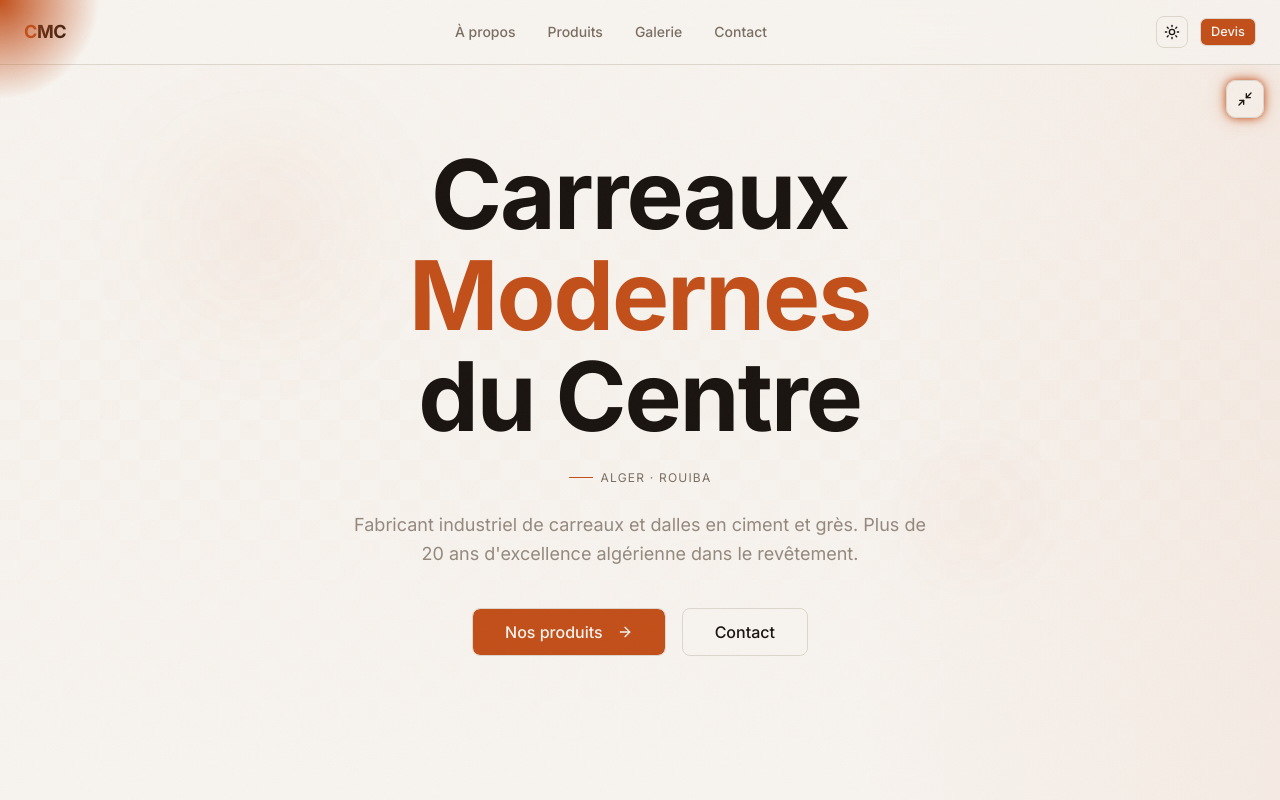
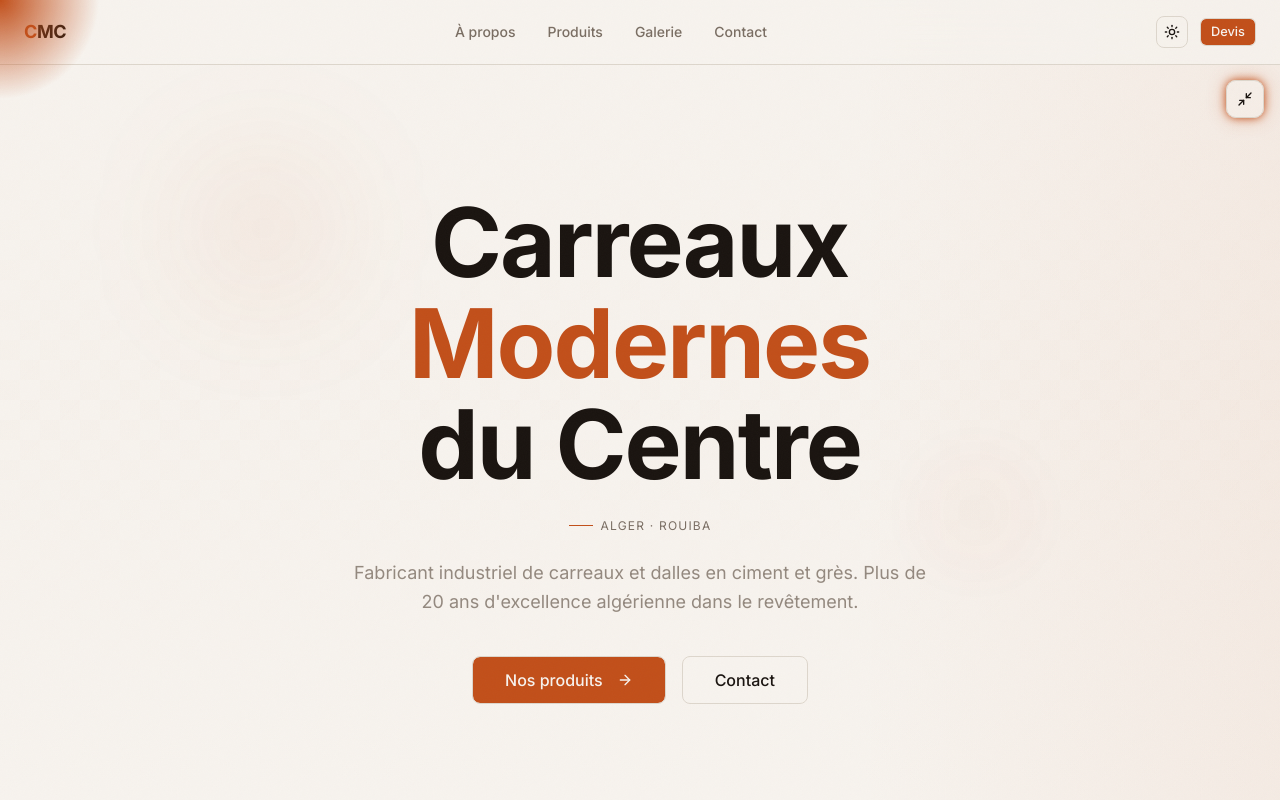
Before and after one commit to tahabnss/cmc, a Next.js app: page / in a window 1280 px wide. Shown: the top 800 px of the page. Built offline with nearby package versions, Linux system fonts and the light colour scheme.

Commit message:
Lower hero title with pt-24 offset

```diff
--- a/src/components/ui/glass-video-hero.tsx
+++ b/src/components/ui/glass-video-hero.tsx
@@ -83,7 +83,7 @@
           style={{ bottom: "30%", right: "20%" }}
         />
 
-        <div className="relative z-10 flex flex-col items-center text-center justify-center min-h-screen px-6">
+        <div className="relative z-10 flex flex-col items-center text-center justify-center min-h-screen px-6 pt-24">
           <h1
             className="font-bold text-foreground text-5xl lg:text-[96px] leading-[1.05] tracking-[-0.02em] max-w-5xl"
             style={{
```
